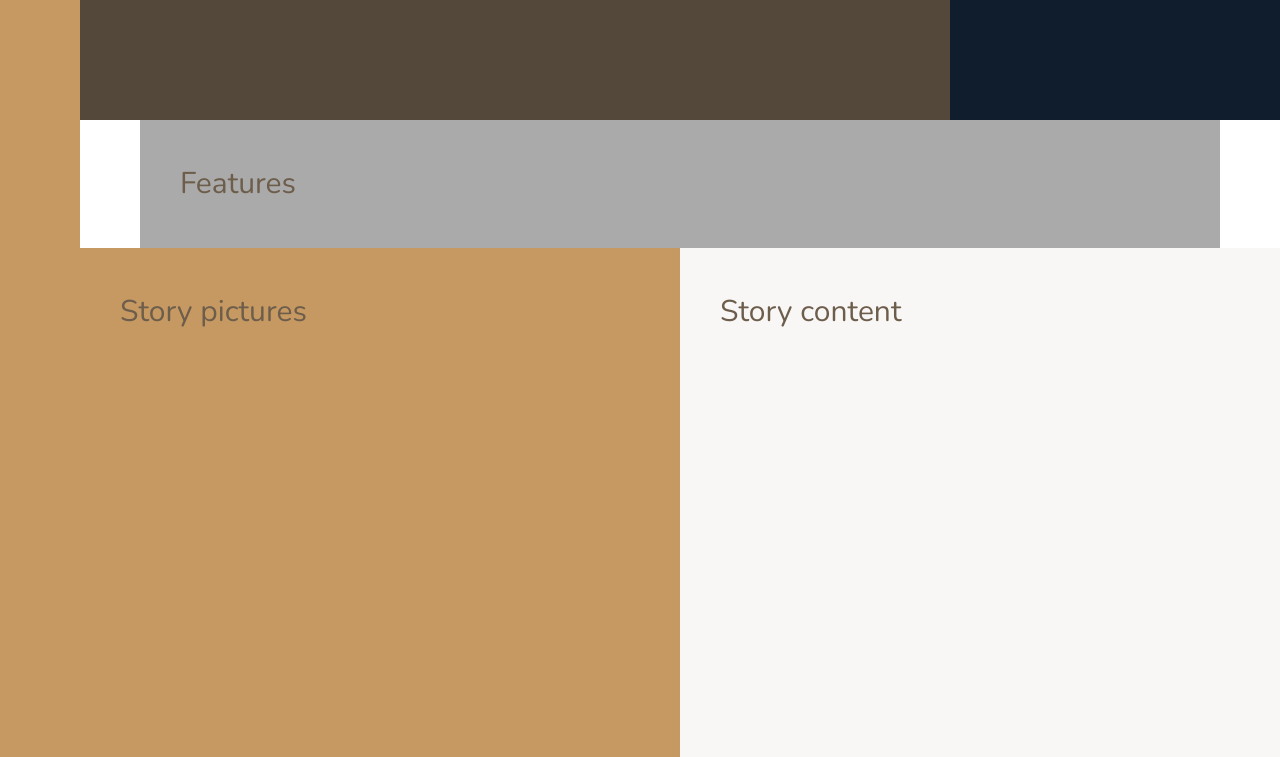
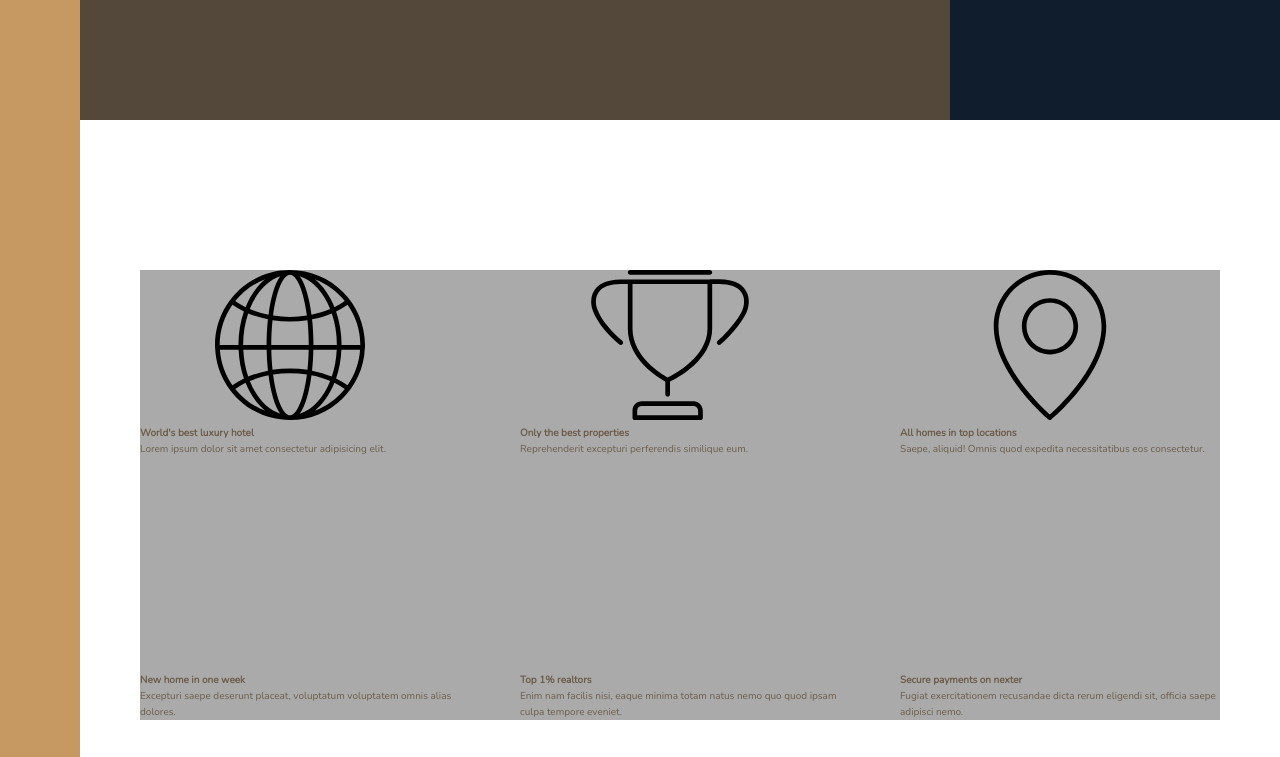
Before and after one commit to s-mcmartin/Nexter, a website: page index.html in a window 1280 px wide. Shown: the part 520-1277 px from the top of the page. Drawn offline with nearby package versions, Linux system fonts and the light colour scheme.

Commit message:
Features  section markup

```diff
--- a/index.html
+++ b/index.html
@@ -17,7 +17,61 @@
         <div class="sidebar">Sidebar</div>
         <header class="header">Header</header>
         <div class="realtors">Top 3 realtors</div>
-        <section class="features">Features</section>
+        <section class="features">
+            <div class="feature">
+                <svg class="feature__icon">
+                    <use xlink:href="img/sprite.svg#icon-global"></use>
+                </svg>
+                <h4 class="heading-4">World's best luxury hotel</h4>
+                <p class="feature__text">Lorem ipsum dolor sit amet consectetur adipisicing elit.
+                </p>
+            </div>
+            <div class="feature">
+                <svg class="feature__icon">
+                    <use xlink:href="img/sprite.svg#icon-trophy"></use>
+                </svg>
+                <h4 class="heading-4">Only the best properties</h4>
+                <p class="feature__text"> Reprehenderit excepturi perferendis
+                    similique eum.
+                </p>
+            </div>
+            <div class="feature">
+                <svg class="feature__icon">
+                    <use xlink:href="img/sprite.svg#icon-map-pin"></use>
+                </svg>
+                <h4 class="heading-4">All homes in top locations</h4>
+                <p class="feature__text"> Saepe, aliquid! Omnis quod expedita necessitatibus eos consectetur.
+                </p>
+            </div>
+            <div class="feature">
+                <svg class="feature__icon">
+                    <use xlink:href="img/sprite.svg/#icon-key"></use>
+                </svg>
+                <h4 class="heading-4">New home in one week</h4>
+                <p class="feature__text"> Excepturi saepe deserunt placeat, voluptatum voluptatem omnis alias dolores.
+
+                </p>
+            </div>
+            <div class="feature">
+                <svg class="feature__icon">
+                    <use xlink:href="img/sprite.svg/#icon-presentation"></use>
+                </svg>
+                <h4 class="heading-4">Top 1% realtors</h4>
+                <p class="feature__text">Enim nam facilis nisi, eaque minima totam natus nemo quo quod ipsam culpa
+                    tempore eveniet.
+                </p>
+            </div>
+            <div class="feature">
+                <svg class="feature__icon">
+                    <use xlink:href="img/sprite.svg/#icon-lock"></use>
+                </svg>
+                <h4 class="heading-4">Secure payments on nexter</h4>
+                <p class="feature__text">Fugiat exercitationem recusandae dicta rerum eligendi sit, officia saepe
+                    adipisci nemo.
+                </p>
+            </div>
+
+        </section>
         <div class="story__pictures">Story pictures</div>
         <div class="story__content">Story content</div>
         <section class="homes">Homes</section>
--- a/sass/_base.scss
+++ b/sass/_base.scss
@@ -42,9 +42,4 @@ body {
     [center-start] repeat(8, [col-start] minmax(min-content, 14rem) [col-end])
     [center-end]
     minmax(6rem, 1fr) [full-end];
-
-  & > * {
-    padding: 40px;
-    font-size: 3rem;
-  }
 }
--- a/sass/_features.scss
+++ b/sass/_features.scss
@@ -1,4 +1,13 @@
 .features {
   background-color: $color-grey-light-2;
   grid-column: center-start / center-end;
+
+  margin: 15rem 0;
+
+  display: grid;
+  grid-template-columns: repeat(3, 1fr);
+  gap: 6rem;
 }
+
+.feature {
+}
```
Also changed, not shown: css/style.css.
